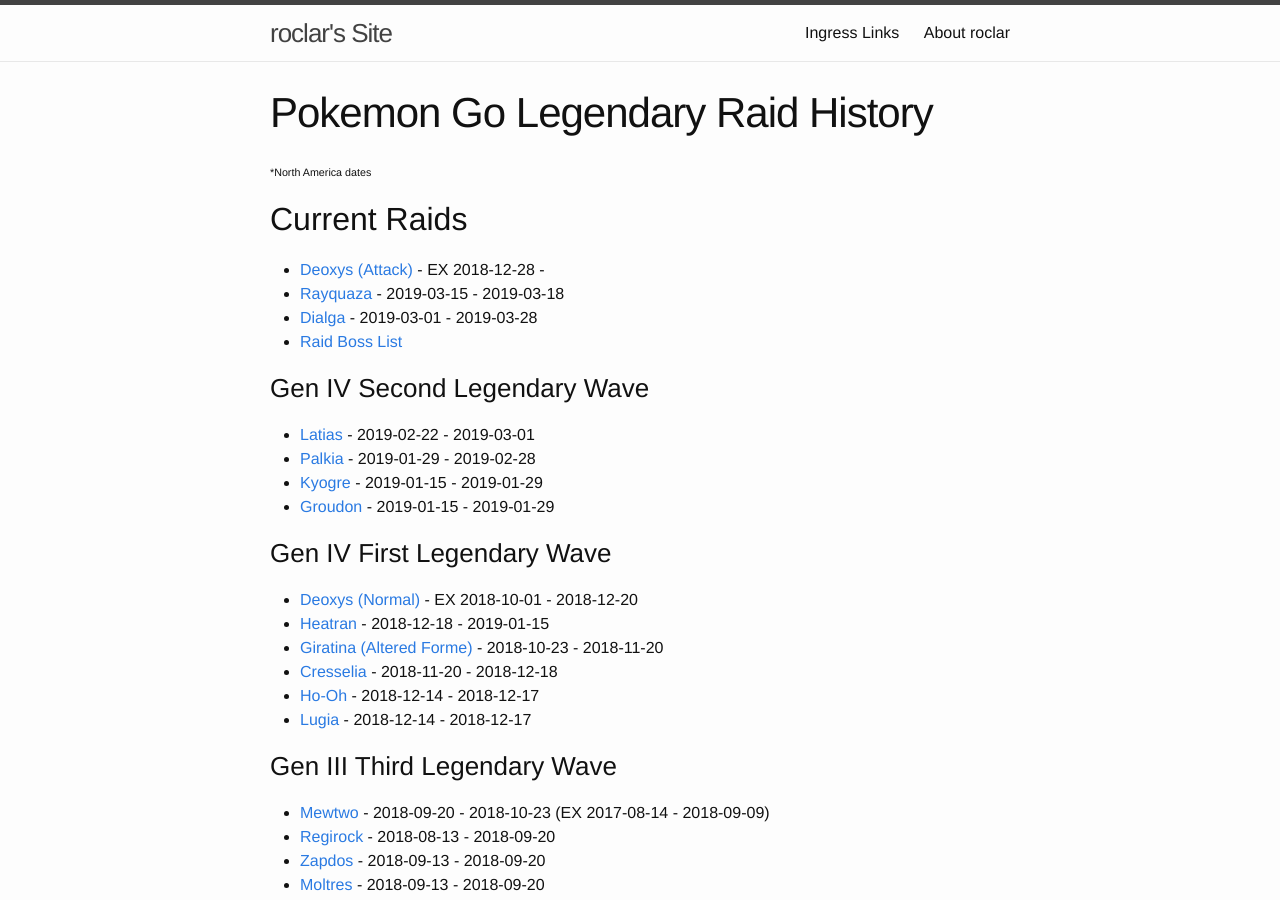
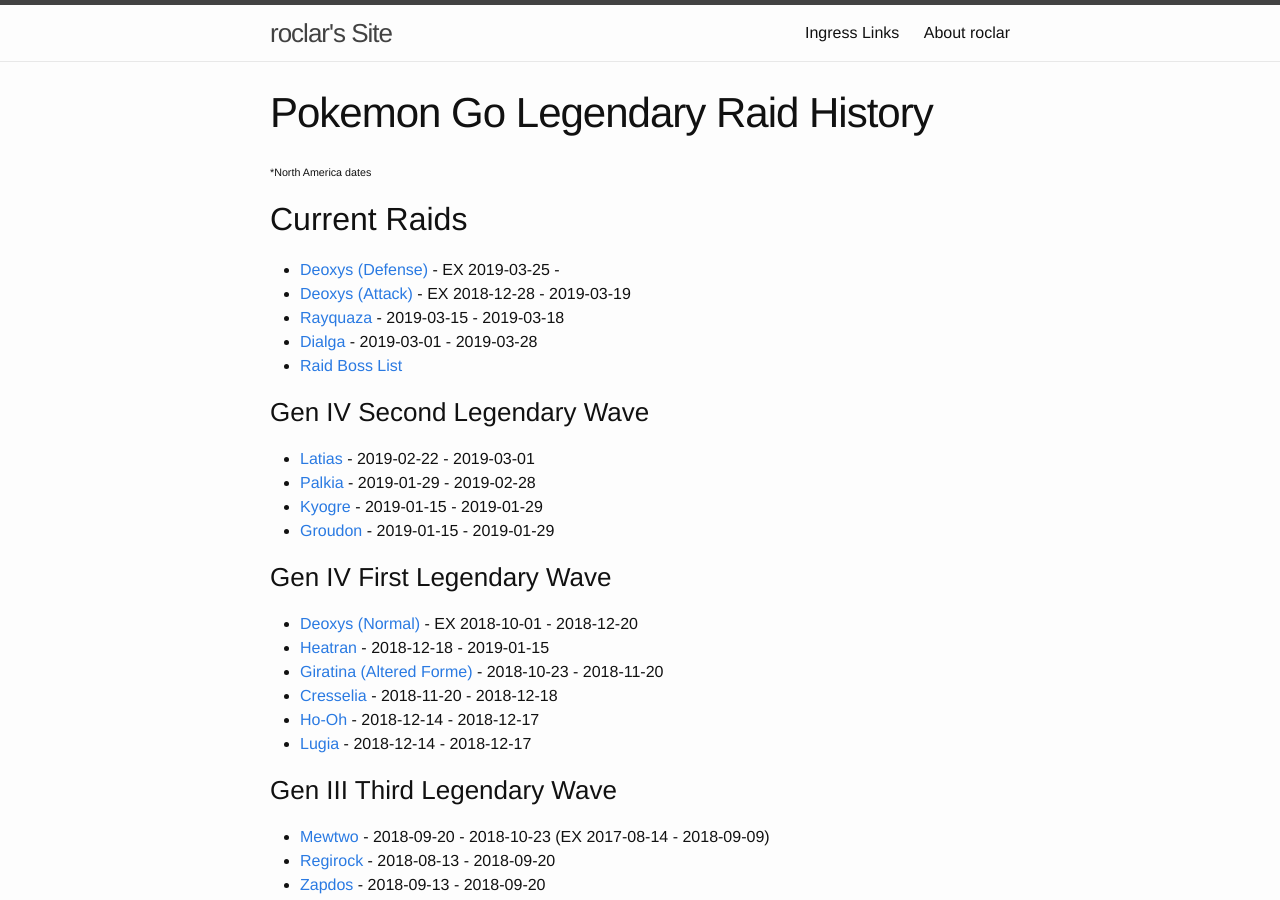
Before and after one commit to roclar/roclar.github.io, a Jekyll site: the page built from PoGoLegendaryHistory.md, in a window 1280 px wide and 900 px high. Built offline with Jekyll 4.4.1, drawn with Linux system fonts in a browser that asks for light colours; some of the changed text lies outside the part shown.

Commit message:
Added Deoxys defense forme

```diff
--- a/PoGoLegendaryHistory.md
+++ b/PoGoLegendaryHistory.md
@@ -6,7 +6,8 @@
 ###### *North America dates
 
 ## Current Raids
-- [Deoxys (Attack)](https://db.pokemongohub.net/pokemon/386?form=Attack) - EX 2018-12-28 -
+- [Deoxys (Defense)](https://db.pokemongohub.net/pokemon/386?form=Defense) - EX 2019-03-25 -
+- [Deoxys (Attack)](https://db.pokemongohub.net/pokemon/386?form=Attack) - EX 2018-12-28 - 2019-03-19
 - [Rayquaza](https://db.pokemongohub.net/pokemon/384) - 2019-03-15 - 2019-03-18
 - [Dialga](https://db.pokemongohub.net/pokemon/483) - 2019-03-01 - 2019-03-28
 - [Raid Boss List](https://pokemongo.gamepress.gg/raid-boss-list)
@@ -61,6 +62,7 @@
 - [Lugia](https://db.pokemongohub.net/pokemon/249) - 2017-07-22 - 2017-08-31
 
 ### Sources
+- [Get ready! Defense Forme Deoxys alters EX Raids!](https://pokemongolive.com/en/post/exraid-deoxys-defense/)
 - [Challenge Rayquaza in this Special Raid Weekend!](https://pokemongolive.com/en/post/weekendraid2019-rayquaza/)
 - [Don’t waste time - challenge Dialga in Raids!](https://pokemongolive.com/en/post/legendary-dialga2019/)
 - [Challenge Latias in this Special Raid Week!](https://pokemongolive.com/en/post/weekendraid2019-latias/)
```
Also changed, not shown: PoGoLegendaryCP.md (+1 -0 lines).
